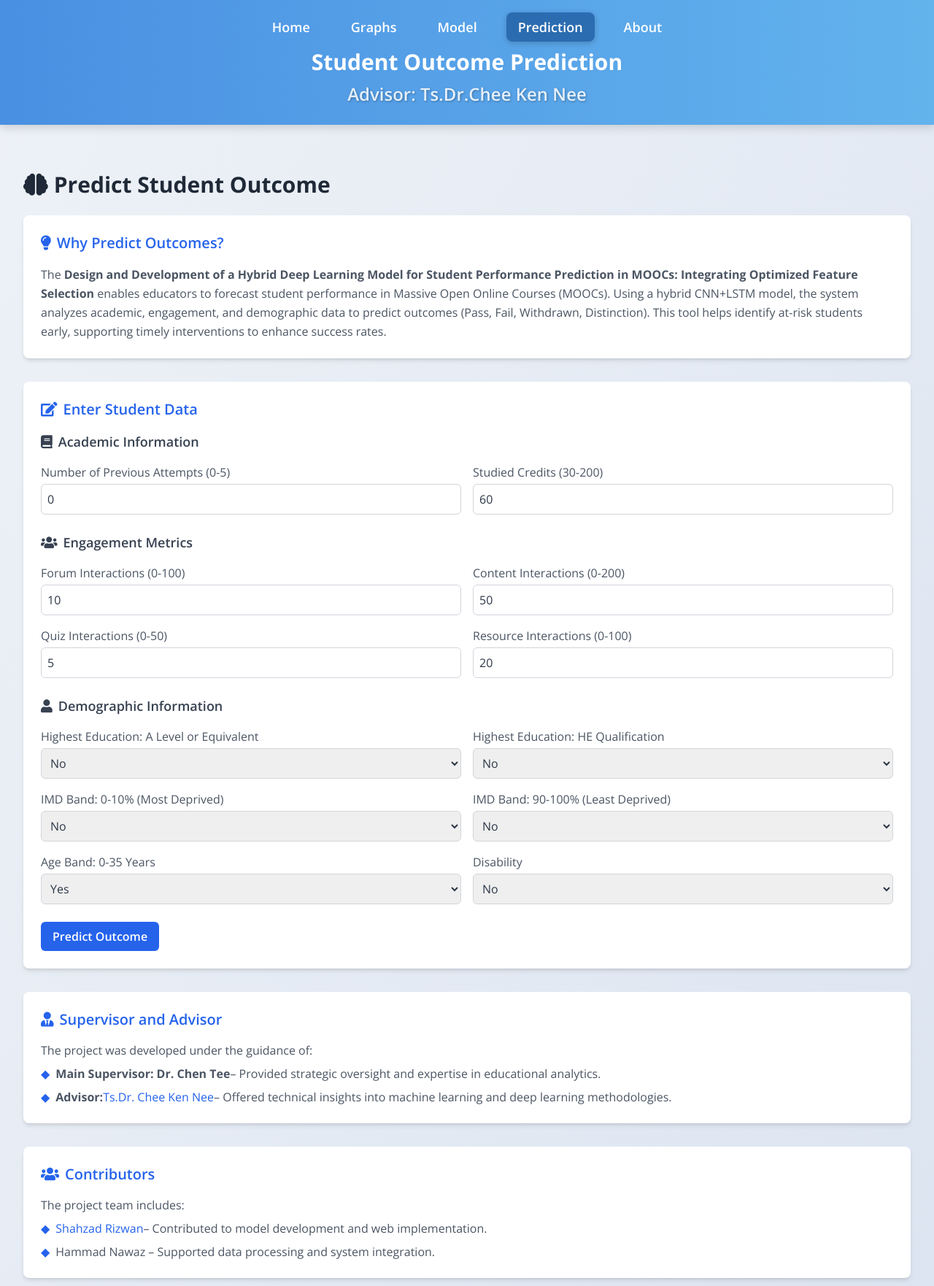
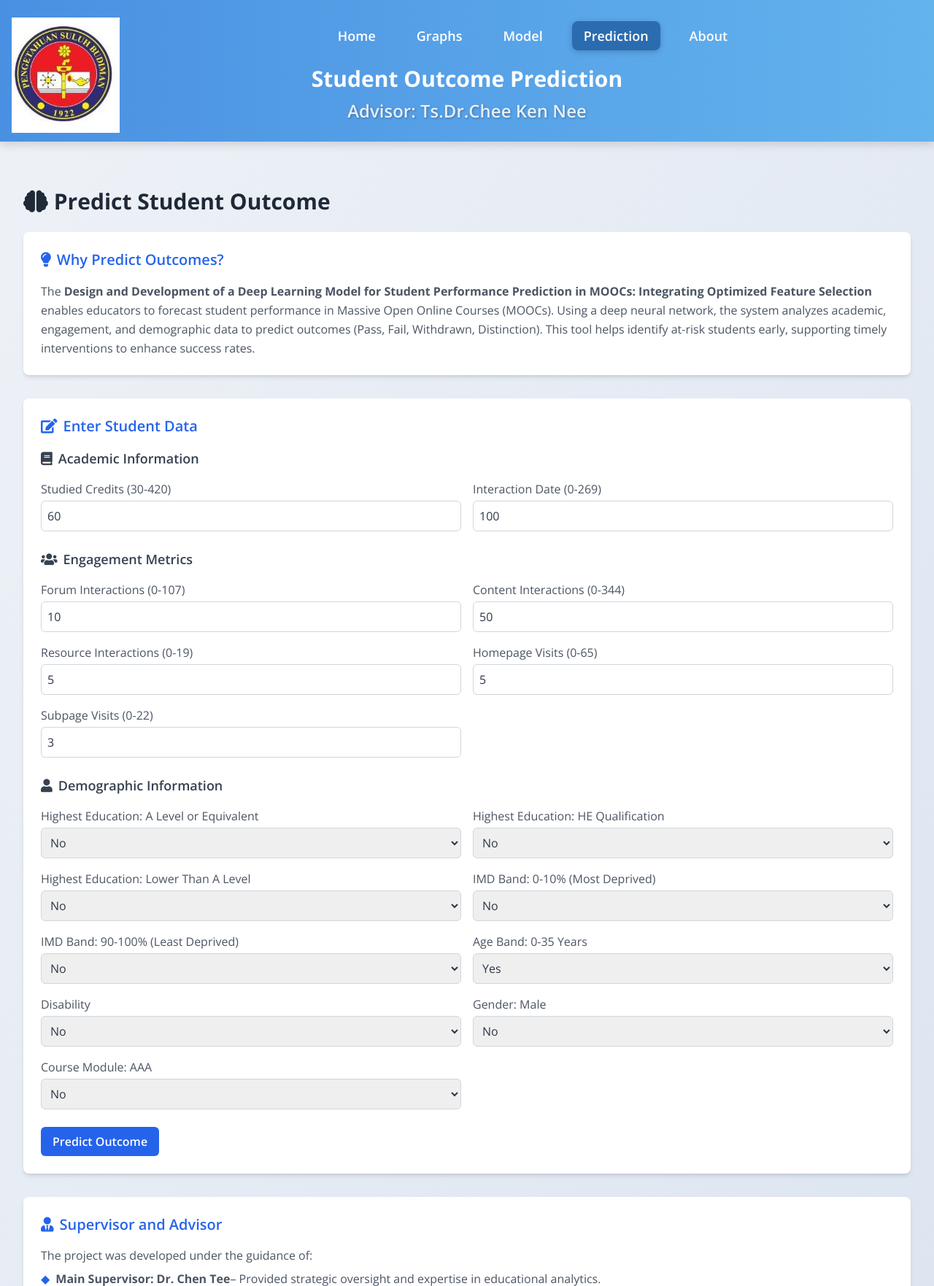
Before and after one commit to Hammad576/studentMOOCPredictionUsingDeepLearning, a Flask app: page /prediction in a window 1280 px wide. Shown: the top 1762 px of the page at 73% size. Run offline with Flask 3, Linux system fonts and the light colour scheme; parts of the project's set-up code (start-up, migrations or seed data) failed here and were passed over; some libraries are stand-ins or nearby versions.

Commit message:
Integerating New Model with 16 Features

```diff
--- a/app.py
+++ b/app.py
@@ -12,63 +12,66 @@ app = Flask(__name__)
 # Set up logging
 logging.basicConfig(level=logging.DEBUG, format='%(asctime)s - %(levelname)s - %(message)s')
 
-# Define the CNN+LSTM model
-class CNNLSTM(nn.Module):
-    def __init__(self, num_classes=4):
-        super(CNNLSTM, self).__init__()
-        self.conv1 = nn.Conv1d(in_channels=1, out_channels=16, kernel_size=3, padding=1)
-        self.relu = nn.ReLU()
-        self.pool = nn.MaxPool1d(kernel_size=2)
-        self.lstm = nn.LSTM(input_size=16, hidden_size=32, num_layers=1, batch_first=True)
-        self.fc1 = nn.Linear(32, 64)
-        self.fc2 = nn.Linear(64, num_classes)
-        self.dropout = nn.Dropout(0.3)
+# Define the SimpleNN model
+class SimpleNN(nn.Module):
+    def __init__(self, input_size, num_classes):
+        super(SimpleNN, self).__init__()
+        self.model = nn.Sequential(
+            nn.Linear(input_size, 128),
+            nn.ReLU(),
+            nn.Dropout(0.3),
+            nn.Linear(128, 64),
+            nn.ReLU(),
+            nn.Dropout(0.3),
+            nn.Linear(64, 32),
+            nn.ReLU(),
+            nn.Linear(32, num_classes)
+        )
 
     def forward(self, x):
         logging.debug(f"Input shape to forward: {x.shape}")
-        x = self.conv1(x)
-        x = self.relu(x)
-        x = self.pool(x)
-        x = x.permute(0, 2, 1)
-        x, _ = self.lstm(x)
-        x = x[:, -1, :]
-        x = self.fc1(x)
-        x = self.relu(x)
-        x = self.dropout(x)
-        x = self.fc2(x)
+        x = self.model(x)
         logging.debug(f"Output shape from forward: {x.shape}")
         return x
 
-# Load model and scaler
+# Load model, scaler, and label encoder
 try:
     device = torch.device('cuda' if torch.cuda.is_available() else 'cpu')
-    model = CNNLSTM(num_classes=4).to(device)
-    model.load_state_dict(torch.load('model/student_prediction_model.pth', map_location=device))
+    model = SimpleNN(input_size=16, num_classes=4).to(device)
+    model.load_state_dict(torch.load('model/model.pth', map_location=device))
     model.eval()
-    scaler = joblib.load('model/scaler.pkl')
-    logging.info("Model and scaler loaded successfully")
+    scaler = joblib.load('model/feature_scaler.pkl')
+    label_encoder = joblib.load('model/label_encoder.pkl')
+    logging.info("Model, scaler, and label encoder loaded successfully")
 except Exception as e:
-    logging.error(f"Error loading model or scaler: {e}", exc_info=True)
+    logging.error(f"Error loading model, scaler, or label encoder: {e}", exc_info=True)
     raise
 
 FEATURES = [
-    'num_of_prev_attempts', 'studied_credits', 'forumng', 'oucontent', 'quiz', 'resource',
+    'studied_credits', 'forumng', 'oucontent', 'resource',
     'highest_education_A Level or Equivalent', 'highest_education_HE Qualification',
-    'imd_band_0-10%', 'imd_band_90-100%', 'age_band_0-35', 'disability_Y'
+    'imd_band_0-10%', 'imd_band_90-100%', 'age_band_0-35', 'disability_Y',
+    'homepage', 'subpage', 'gender_M', 'code_module_AAA', 'date',
+    'highest_education_Lower Than A Level'
 ]
+NUMERICAL_FEATURES = ['studied_credits', 'forumng', 'oucontent', 'resource', 'homepage', 'subpage', 'date']
 RANGES = {
-    'num_of_prev_attempts': (0, 5),
-    'studied_credits': (30, 200),
-    'forumng': (0, 100),
-    'oucontent': (0, 200),
-    'quiz': (0, 50),
-    'resource': (0, 100),
+    'studied_credits': (30, 420),
+    'forumng': (0, 107),
+    'oucontent': (0, 344),
+    'resource': (0, 19),
     'highest_education_A Level or Equivalent': (0, 1),
     'highest_education_HE Qualification': (0, 1),
     'imd_band_0-10%': (0, 1),
     'imd_band_90-100%': (0, 1),
     'age_band_0-35': (0, 1),
-    'disability_Y': (0, 1)
+    'disability_Y': (0, 1),
+    'homepage': (0, 65),
+    'subpage': (0, 22),
+    'gender_M': (0, 1),
+    'code_module_AAA': (0, 1),
+    'date': (0, 269),
+    'highest_education_Lower Than A Level': (0, 1)
 }
 
 def load_dataset():
@@ -76,8 +79,7 @@ def load_dataset():
         df = pd.read_csv('data/reduced_dataset.csv')
         logging.info("Dataset loaded successfully")
 
-        feature_means = df[['num_of_prev_attempts', 'studied_credits', 'forumng',
-                           'oucontent', 'quiz', 'resource']].mean().to_dict()
+        feature_means = df[['studied_credits', 'forumng', 'oucontent', 'resource', 'homepage', 'subpage', 'date']].mean().to_dict()
 
         outcome_counts = df['final_result'].value_counts().to_dict()
 
@@ -102,12 +104,13 @@ def load_dataset():
         logging.error(f"Error loading dataset: {e}")
         return {
             'feature_means': {
-                'num_of_prev_attempts': 0.5,
                 'studied_credits': 60.0,
                 'forumng': 20.0,
                 'oucontent': 50.0,
-                'quiz': 10.0,
-                'resource': 30.0
+                'resource': 10.0,
+                'homepage': 5.0,
+                'subpage': 3.0,
+                'date': 100.0
             },
             'outcome_counts': {
                 'Fail': 100,
@@ -205,7 +208,7 @@ def result():
 @app.route('/predict', methods=['POST'])
 def predict():
     try:
-        inputs = []
+        inputs = {}
         for feature in FEATURES:
             value = request.form.get(feature)
             if value is None or value == '':
@@ -220,18 +223,21 @@ def predict():
             if not (min_val <= value <= max_val):
                 logging.error(f"Value out of range for {feature}: {value}")
                 return jsonify({'error': f'{feature} must be between {min_val} and {max_val}'}), 400
-            inputs.append(value)
+            inputs[feature] = value
 
-        inputs = np.array(inputs, dtype=np.float32).reshape(1, -1)
-        inputs_scaled = scaler.transform(inputs)
-        inputs_tensor = torch.tensor(inputs_scaled, dtype=torch.float32).reshape(1, 1, 12).to(device)
+        # Preprocess inputs
+        df = pd.DataFrame([inputs])
+        numerical = df[NUMERICAL_FEATURES].apply(lambda x: np.log1p(x - x.min()) if x.min() < 0 else np.log1p(x))
+        numerical_scaled = scaler.transform(numerical)
+        binary = df[[f for f in FEATURES if f not in NUMERICAL_FEATURES]].values
+        inputs_scaled = np.hstack([numerical_scaled, binary]).astype(np.float32)
+        inputs_tensor = torch.tensor(inputs_scaled, dtype=torch.float32).to(device)
 
         with torch.no_grad():
             outputs = model(inputs_tensor)
             probabilities = torch.softmax(outputs, dim=1)
             confidence, predicted = torch.max(probabilities, 1)
-            classes = ['Fail', 'Pass', 'Withdrawn', 'Distinction']
-            prediction = classes[predicted.item()]
+            prediction = label_encoder.inverse_transform(predicted.cpu().numpy())[0]
 
         logging.info(f"Prediction: {prediction}, Confidence: {confidence.item()}")
 
--- a/static/js/scripts.js
+++ b/static/js/scripts.js
@@ -13,18 +13,22 @@ document.addEventListener('DOMContentLoaded', () => {
             const inputs = {};
             let isValid = true;
             const ranges = {
-                'num_of_prev_attempts': [0, 5],
-                'studied_credits': [30, 200],
-                'forumng': [0, 100],
-                'oucontent': [0, 200],
-                'quiz': [0, 50],
-                'resource': [0, 100],
+                'studied_credits': [30, 420],
+                'forumng': [0, 107],
+                'oucontent': [0, 344],
+                'resource': [0, 19],
                 'highest_education_A Level or Equivalent': [0, 1],
                 'highest_education_HE Qualification': [0, 1],
                 'imd_band_0-10%': [0, 1],
                 'imd_band_90-100%': [0, 1],
                 'age_band_0-35': [0, 1],
-                'disability_Y': [0, 1]
+                'disability_Y': [0, 1],
+                'homepage': [0, 65],
+                'subpage': [0, 22],
+                'gender_M': [0, 1],
+                'code_module_AAA': [0, 1],
+                'date': [0, 269],
+                'highest_education_Lower Than A Level': [0, 1]
             };
 
             for (const input of form.elements) {
--- a/templates/base.html
+++ b/templates/base.html
@@ -7,7 +7,7 @@
     <!-- Font Awesome -->
     <link rel="stylesheet" href="https://cdnjs.cloudflare.com/ajax/libs/font-awesome/5.15.3/css/all.min.css">
     <!-- Google Fonts: Open Sans -->
-    <link href="https://fonts.googleapis.com/css2?family=Open+Sans:wght@400;600;700&display=swap" rel="stylesheet">
+    <link href="https://fonts.googleapis.com/css2?family=Open Sans:wght@400;600;700&display=swap" rel="stylesheet">
     <!-- Tailwind CSS CDN -->
     <script src="https://cdn.tailwindcss.com"></script>
     <style>
@@ -30,13 +30,31 @@
             text-align: center;
         }
 
+        header .navbar {
+            display: flex;
+            align-items: center;
+            padding: 0;
+            margin: 0 0 1rem;
+        }
+
+        header .navbar .logo {
+            height: 50px; /* Adjust height as needed */
+            width: auto;
+            margin-right: 2rem; /* Increased space between logo and nav links */
+        }
+
+        nav {
+            flex-grow: 1; /* Allows nav to take remaining space */
+            text-align: center; /* Keeps nav links centered */
+        }
+
         nav ul {
-            display: flex;
+            display: inline-flex;
             justify-content: center;
             gap: 1.5rem;
             flex-wrap: wrap;
             padding: 0;
-            margin: 0 0 1rem;
+            margin: 0;
             list-style: none;
         }
 
@@ -150,6 +168,20 @@
 
         /* Responsive Adjustments */
         @media (max-width: 768px) {
+            header .navbar {
+                flex-direction: column;
+                gap: 0.75rem;
+            }
+
+            header .navbar .logo {
+                margin-right: 0;
+                margin-bottom: 0.75rem;
+            }
+
+            nav {
+                text-align: center;
+            }
+
             nav ul {
                 flex-direction: column;
                 gap: 0.75rem;
@@ -191,6 +223,10 @@
                 padding: 1rem;
             }
 
+            header .navbar .logo {
+                height: 40px; /* Reduced size for smaller screens */
+            }
+
             header h1 {
                 font-size: 1.25rem;
             }
@@ -212,6 +248,10 @@
 </head>
 <body>
     <header>
+        <div class="navbar">
+            <a href="/" class="logo">
+                <img src="../static/images/borderboximg.png" alt="Student Outcome Prediction Logo">
+            </a>
             <nav>
                 <ul>
                     <li><a href="/" {% if request.path == '/' %}class="active"{% endif %}>Home</a></li>
@@ -221,6 +261,7 @@
                     <li><a href="/about" {% if request.path == '/about' %}class="active"{% endif %}>About</a></li>
                 </ul>
             </nav>
+        </div>
         <h1>Student Outcome Prediction</h1>
         <h2><a target="_blank" href="https://directory.upsi.edu.my/experts/profile/02E6AC7CD9D14955">Advisor: Ts.Dr.Chee Ken Nee</a></h2>
     </header>
--- a/templates/prediction.html
+++ b/templates/prediction.html
@@ -14,9 +14,9 @@
                 <i class="fas fa-lightbulb mr-2"></i>Why Predict Outcomes?
             </h4>
             <p class="text-gray-600 leading-relaxed">
-                The <strong>Design and Development of a Hybrid Deep Learning Model for Student Performance Prediction in
+                The <strong>Design and Development of a Deep Learning Model for Student Performance Prediction in
                     MOOCs: Integrating Optimized Feature Selection</strong> enables educators to forecast student
-                performance in Massive Open Online Courses (MOOCs). Using a hybrid CNN+LSTM model, the system analyzes
+                performance in Massive Open Online Courses (MOOCs). Using a deep neural network, the system analyzes
                 academic, engagement, and demographic data to predict outcomes (Pass, Fail, Withdrawn, Distinction).
                 This tool helps identify at-risk students early, supporting timely interventions to enhance success
                 rates.
@@ -36,19 +36,18 @@
                     </h5>
                     <div class="grid grid-cols-1 md:grid-cols-2 gap-4">
                         <div class="form-group">
-                            <label for="num_of_prev_attempts" class="block text-gray-600 mb-1">
-                                Number of Previous Attempts (0-5)
+                            <label for="studied_credits" class="block text-gray-600 mb-1">
+                                Studied Credits (30-420)
                             </label>
-                            <input type="number" id="num_of_prev_attempts" name="num_of_prev_attempts" min="0" max="5"
-                                value="0" step="1" required
+                            <input type="number" id="studied_credits" name="studied_credits" min="30" max="420"
+                                value="60" step="10" required
                                 class="w-full border border-gray-300 rounded-md p-2 focus:ring-2 focus:ring-blue-500">
                         </div>
                         <div class="form-group">
-                            <label for="studied_credits" class="block text-gray-600 mb-1">
-                                Studied Credits (30-200)
+                            <label for="date" class="block text-gray-600 mb-1">
+                                Interaction Date (0-269)
                             </label>
-                            <input type="number" id="studied_credits" name="studied_credits" min="30" max="200"
-                                value="60" step="10" required
+                            <input type="number" id="date" name="date" min="0" max="269" value="100" step="1" required
                                 class="w-full border border-gray-300 rounded-md p-2 focus:ring-2 focus:ring-blue-500">
                         </div>
                     </div>
@@ -62,32 +61,41 @@
                     <div class="grid grid-cols-1 md:grid-cols-2 gap-4">
                         <div class="form-group">
                             <label for="forumng" class="block text-gray-600 mb-1">
-                                Forum Interactions (0-100)
+                                Forum Interactions (0-107)
                             </label>
-                            <input type="number" id="forumng" name="forumng" min="0" max="100" value="10" step="1"
+                            <input type="number" id="forumng" name="forumng" min="0" max="107" value="10" step="1"
                                 required
                                 class="w-full border border-gray-300 rounded-md p-2 focus:ring-2 focus:ring-blue-500">
                         </div>
                         <div class="form-group">
                             <label for="oucontent" class="block text-gray-600 mb-1">
-                                Content Interactions (0-200)
+                                Content Interactions (0-344)
                             </label>
-                            <input type="number" id="oucontent" name="oucontent" min="0" max="200" value="50" step="1"
+                            <input type="number" id="oucontent" name="oucontent" min="0" max="344" value="50" step="1"
                                 required
                                 class="w-full border border-gray-300 rounded-md p-2 focus:ring-2 focus:ring-blue-500">
                         </div>
                         <div class="form-group">
-                            <label for="quiz" class="block text-gray-600 mb-1">
-                                Quiz Interactions (0-50)
+                            <label for="resource" class="block text-gray-600 mb-1">
+                                Resource Interactions (0-19)
                             </label>
-                            <input type="number" id="quiz" name="quiz" min="0" max="50" value="5" step="1" required
+                            <input type="number" id="resource" name="resource" min="0" max="19" value="5" step="1"
+                                required
                                 class="w-full border border-gray-300 rounded-md p-2 focus:ring-2 focus:ring-blue-500">
                         </div>
                         <div class="form-group">
-                            <label for="resource" class="block text-gray-600 mb-1">
-                                Resource Interactions (0-100)
+                            <label for="homepage" class="block text-gray-600 mb-1">
+                                Homepage Visits (0-65)
                             </label>
-                            <input type="number" id="resource" name="resource" min="0" max="100" value="20" step="1"
+                            <input type="number" id="homepage" name="homepage" min="0" max="65" value="5" step="1"
+                                required
+                                class="w-full border border-gray-300 rounded-md p-2 focus:ring-2 focus:ring-blue-500">
+                        </div>
+                        <div class="form-group">
+                            <label for="subpage" class="block text-gray-600 mb-1">
+                                Subpage Visits (0-22)
+                            </label>
+                            <input type="number" id="subpage" name="subpage" min="0" max="22" value="3" step="1"
                                 required
                                 class="w-full border border-gray-300 rounded-md p-2 focus:ring-2 focus:ring-blue-500">
                         </div>
@@ -116,6 +124,16 @@
                                 Highest Education: HE Qualification
                             </label>
                             <select id="highest_education_he" name="highest_education_HE Qualification" required
+                                class="w-full border border-gray-300 rounded-md p-2 focus:ring-2 focus:ring-blue-500">
+                                <option value="0">No</option>
+                                <option value="1">Yes</option>
+                            </select>
+                        </div>
+                        <div class="form-group">
+                            <label for="highest_education_lower" class="block text-gray-600 mb-1">
+                                Highest Education: Lower Than A Level
+                            </label>
+                            <select id="highest_education_lower" name="highest_education_Lower Than A Level" required
                                 class="w-full border border-gray-300 rounded-md p-2 focus:ring-2 focus:ring-blue-500">
                                 <option value="0">No</option>
                                 <option value="1">Yes</option>
@@ -156,6 +174,26 @@
                                 Disability
                             </label>
                             <select id="disability_y" name="disability_Y" required
+                                class="w-full border border-gray-300 rounded-md p-2 focus:ring-2 focus:ring-blue-500">
+                                <option value="0">No</option>
+                                <option value="1">Yes</option>
+                            </select>
+                        </div>
+                        <div class="form-group">
+                            <label for="gender_m" class="block text-gray-600 mb-1">
+                                Gender: Male
+                            </label>
+                            <select id="gender_m" name="gender_M" required
+                                class="w-full border border-gray-300 rounded-md p-2 focus:ring-2 focus:ring-blue-500">
+                                <option value="0">No</option>
+                                <option value="1">Yes</option>
+                            </select>
+                        </div>
+                        <div class="form-group">
+                            <label for="code_module_aaa" class="block text-gray-600 mb-1">
+                                Course Module: AAA
+                            </label>
+                            <select id="code_module_aaa" name="code_module_AAA" required
                                 class="w-full border border-gray-300 rounded-md p-2 focus:ring-2 focus:ring-blue-500">
                                 <option value="0">No</option>
                                 <option value="1">Yes</option>
@@ -273,7 +311,7 @@
                 <li class="flex items-start">
                     <span class="text-blue-600 mr-2">◆</span>
                     <a href="/model" class="text-blue-600 hover:text-blue-800">Model Details</a>: Learn about the
-                    CNN+LSTM model.
+                    deep neural network model.
                 </li>
                 <li class="flex items-start">
                     <span class="text-blue-600 mr-2">◆</span>
@@ -286,5 +324,5 @@
 </section>
 {% endblock %}
 {% block scripts %}
-<script src="/static/js/scripts.js"></script>
+<script src="/static/js/prediction.js"></script>
 {% endblock %}
```
Also changed, not shown: static/js/model.js (+29 -17 lines), static/images/borderboximg.png (added), 5 other files. Lines whose indentation alone changed are shown as unchanged.
